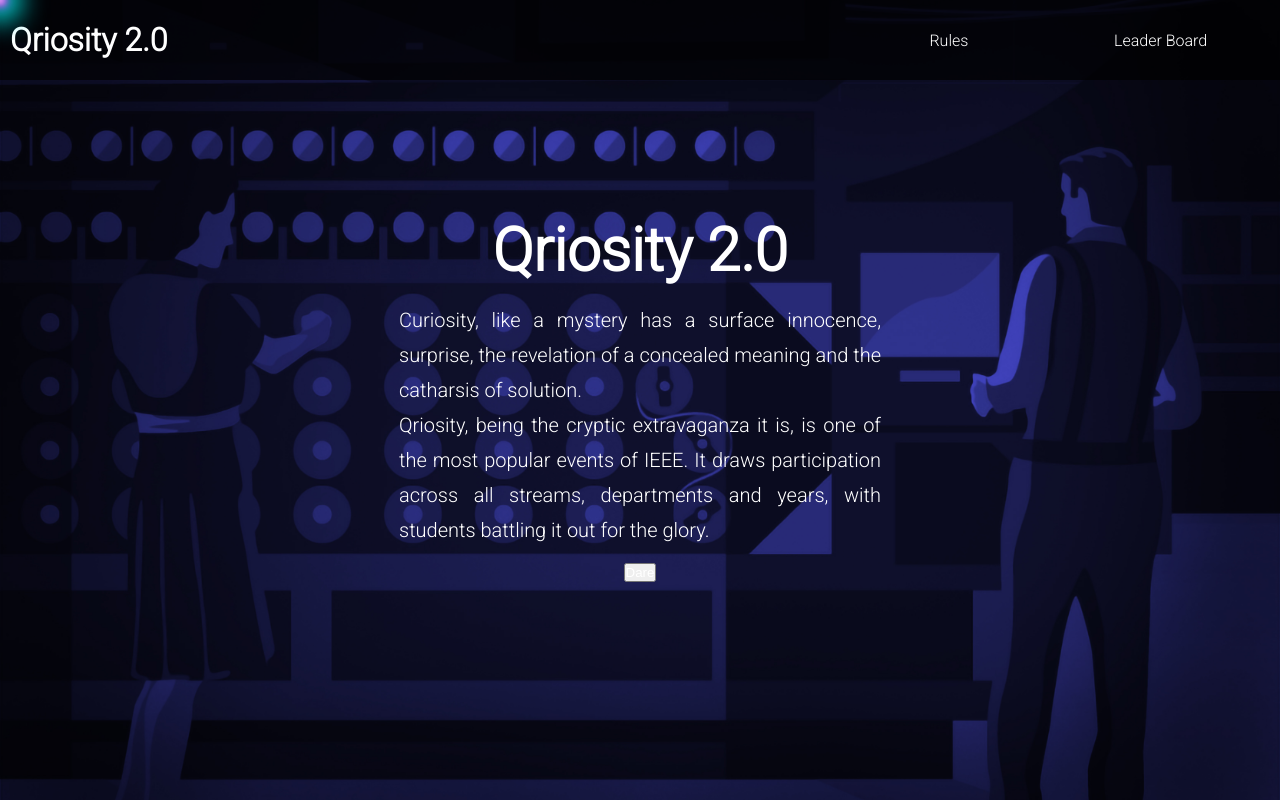
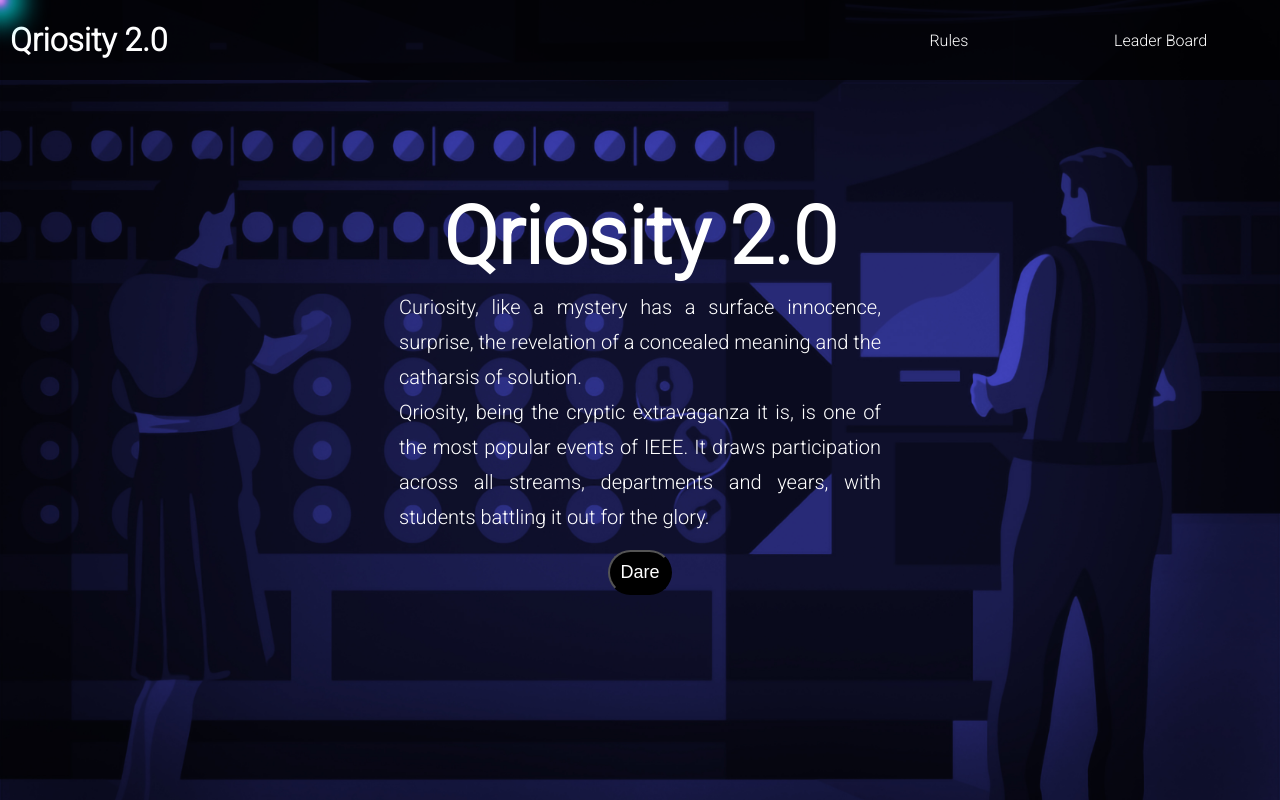
Before and after one commit to sayan-mondal-tech/Qriosity, a Django app: page / in a window 1280 px wide. Run offline with Django 3.2, Linux system fonts and the light colour scheme; data comes from the database, SQL or seed files in the repository; some libraries are stand-ins or nearby versions.

Commit message:
rules modified

```diff
--- a/requirements.txt
+++ b/requirements.txt
@@ -3,7 +3,7 @@
 certifi==2019.3.9
 chardet==3.0.4
 defusedxml==0.5.0
-django>=2.2.13
+django==2.2.13
 Django-Bootstrap3-Validator==0.3.3
 django-leaderboard==0.1.0
 django-model-utils==3.1.2
--- a/static/home/homeStyle.css
+++ b/static/home/homeStyle.css
@@ -18,6 +18,7 @@
   text-align: center;
   flex-wrap: wrap;
   font-size: larger;
+  pointer-events: all;
 }
 
 .bg-text {
@@ -55,7 +56,7 @@
 
 .glow {
   font-family: "Roboto", sans-serif;
-  font-size: 60px;
+  font-size: 80px;
   color: white;
   text-align: center;
 }
@@ -102,3 +103,17 @@
   font-size: 5px;
   font-family: "Roboto";
 }
+
+.btn {
+  padding: 10px;
+  border-radius: 25px;
+  font-size: large;
+  background-color: black;
+  color: white;
+  border-color: black;
+}
+
+.btn:hover {
+  background-color: rgb(108, 163, 211);
+  border-color: rgb(108, 163, 211);
+}
--- a/static/home/home_app.js
+++ b/static/home/home_app.js
@@ -20,20 +20,14 @@
     opacity: 0,
     x: 100,
     ease: "rough",
+  })
+  .from(".box-text2", {
+    opacity: 0,
+    x: 100,
+    ease: "power2.out",
+  })
+  .from(".dare", {
+    opacity: 0,
+    y: -100,
+    ease: "power2.out",
   });
-
-const cl = document.querySelector(".container");
-cl.addEventListener("mouseover", typeWriter);
-
-var i = 0;
-var txt2 =
-  "Qriosity , being the cryptic extravaganza it is, is one of the most popular events of IEEE. It draws participation across all streams, departments and years, with students battling it out for the glory.";
-var speed = 50;
-
-function typeWriter() {
-  if (i < txt2.length) {
-    document.getElementById("demo").innerHTML += txt2.charAt(i);
-    i++;
-    setTimeout(typeWriter, speed);
-  }
-}
```
